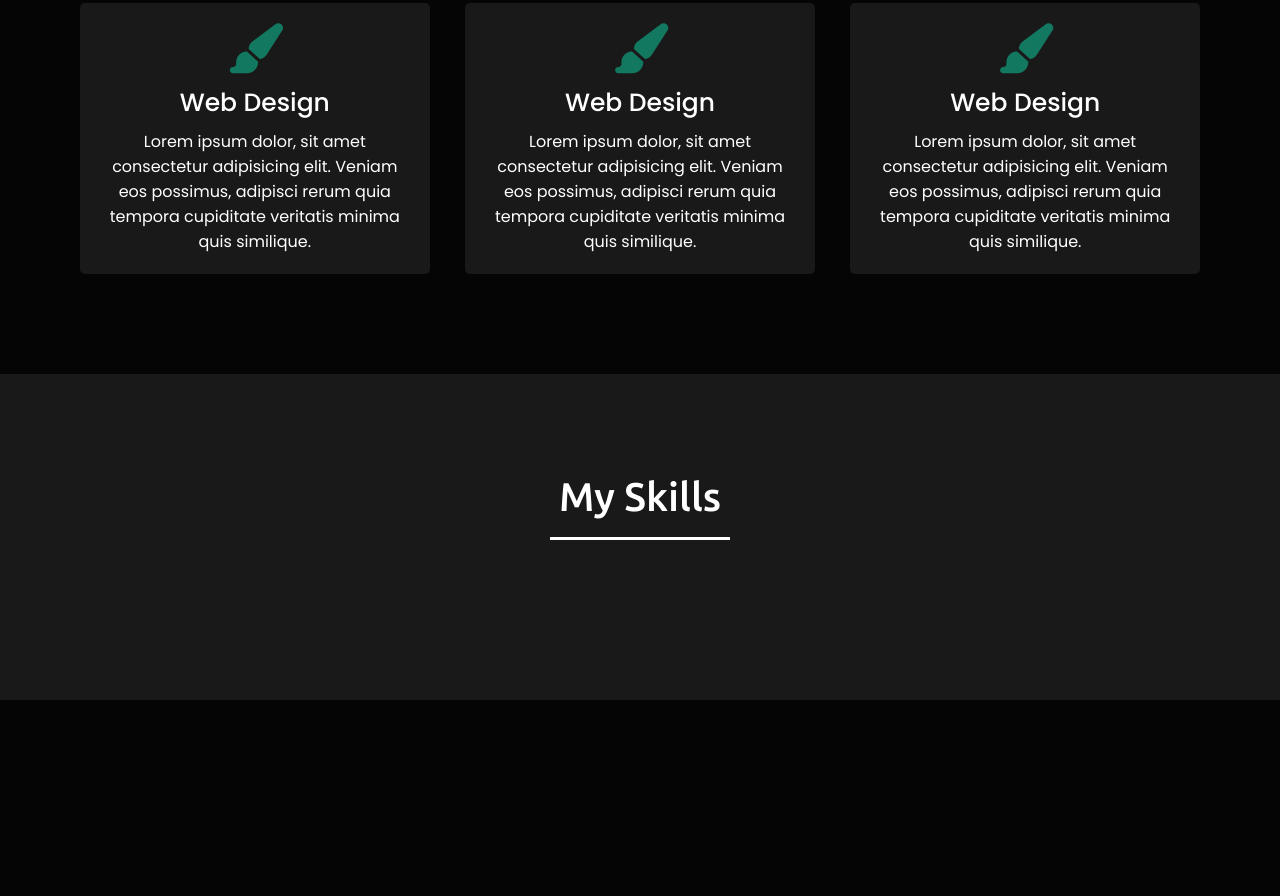
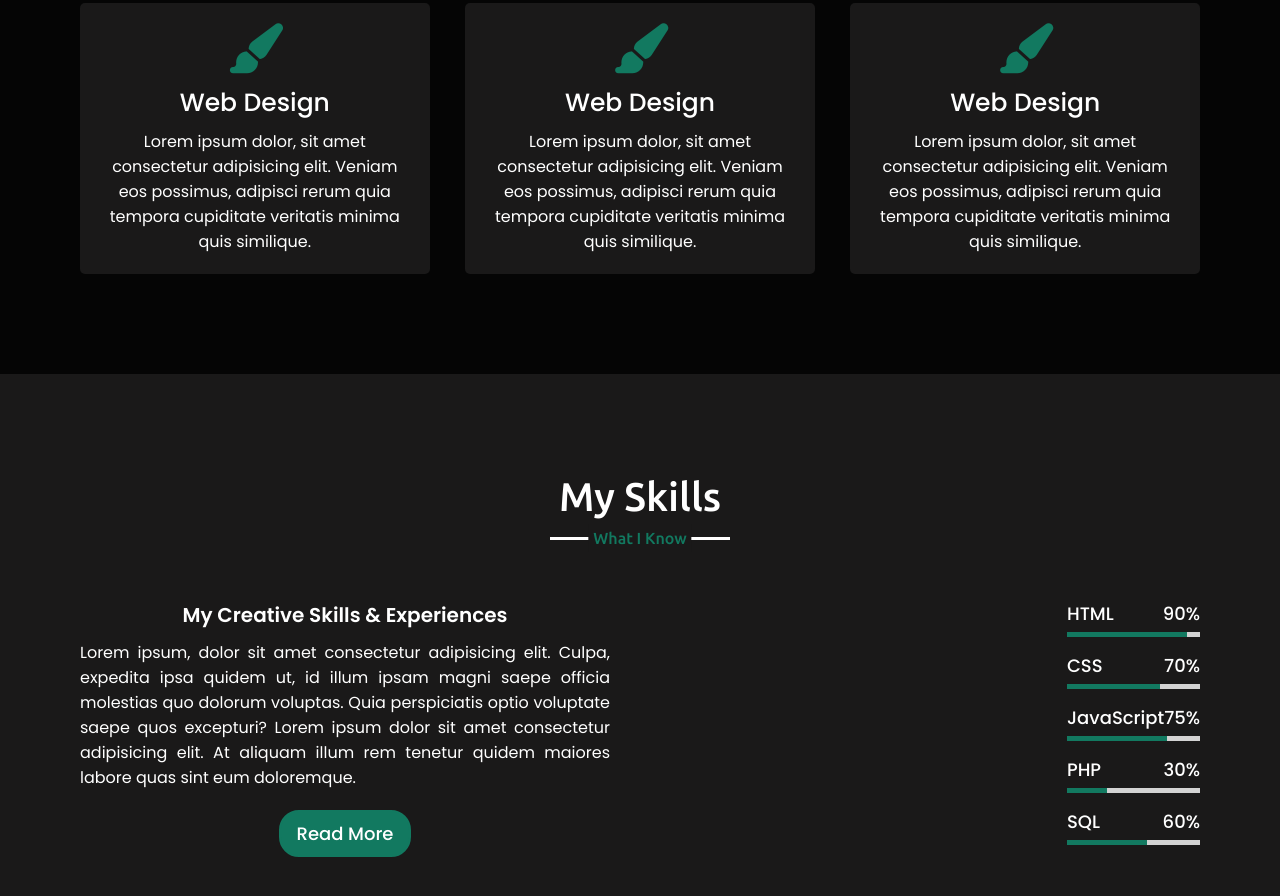
Before and after one commit to tysepa/Frontend-, a plain HTML site: page index.html in a window 1280 px wide. Shown: the part 1796-2692 px from the top of the page. Before the commit the page ends 2496 px from the top, so only its background shows below. Drawn offline with nearby package versions, Linux system fonts and the light colour scheme.

Commit message:
Updated file

```diff
--- a/index.html
+++ b/index.html
@@ -88,7 +88,46 @@
             <h2 class="tittle">My Skills</h2>
             <div class="skills-content">
                 <div class="column left">
-
+                    <div class="text"> My Creative Skills & Experiences</div>
+                    <p>Lorem ipsum, dolor sit amet consectetur adipisicing elit. Culpa, expedita ipsa quidem ut, id illum ipsam magni saepe officia molestias quo dolorum voluptas. Quia perspiciatis optio voluptate saepe quos excepturi? Lorem ipsum dolor sit amet consectetur adipisicing elit. At aliquam illum rem tenetur quidem maiores labore quas sint eum doloremque.</p>
+                    <a href="#"> Read More</a>
+                </div>
+                <div class="column right">
+                    <div class="bars">
+                        <div class="parc">
+                            <p>HTML</p>
+                            <p>90%</p>
+                        </div>
+                        <div class="line html"></div>
+                    </div>
+                    <div class="bars">
+                        <div class="parc">
+                            <p>CSS</p>
+                            <p>70%</p>
+                        </div>
+                        <div class="line css"></div>
+                    </div>
+                    <div class="bars">
+                        <div class="parc">
+                            <p>JavaScript</p>
+                            <p>75%</p>
+                        </div>
+                        <div class="line js"></div>
+                    </div>
+                    <div class="bars">
+                        <div class="parc">
+                            <p>PHP</p>
+                            <p>30%</p>
+                        </div>
+                        <div class="line php"></div>
+                    </div>
+                    <div class="bars">
+                        <div class="parc">
+                            <p>SQL</p>
+                            <p>60%</p>
+                        </div>
+                        <div class="line sql"></div>
+                    </div>
                 </div>
             </div>
 
--- a/style.css
+++ b/style.css
@@ -55,15 +55,12 @@ body {
 }
 .home {
   display: flex;
-  background: url("images/home.jpg") no-repeat;
-  background-size: 100% 100%;
+  background: url("images/rsz_home.jpg") no-repeat;
+  background-size: 80% 100%;
   height: 100vh;
   color: #fff;
   min-height: 500px;
   font-family: "Ubuntu", sans-serif;
-}
-.home img {
-  /* background-size: cover; */
 }
 .home .max-width {
   margin: auto 0 auto 40px;
@@ -276,3 +273,92 @@ section {
   background: #fff;
   transform: translateX(-50%);
 }
+.skills .tittle::after {
+  content: "What I Know";
+  position: absolute;
+  bottom: -12px;
+  left: 50%;
+  font-size: 16px;
+  padding: 5px;
+  color: #127960;
+  background: rgb(26, 25, 25);
+
+  transform: translateX(-50%);
+}
+.skills .skills-content {
+  display: flex;
+  flex-wrap: wrap;
+  text-align: center;
+  justify-content: space-between;
+}
+
+.skills .skills-content .left {
+  width: calc(50% - 30px);
+}
+.skills .skills-content .left .text {
+  font-size: 20px;
+  font-weight: 600;
+  margin-bottom: 10px;
+}
+.skills .skills-content .left p {
+  text-align: justify;
+}
+.skills .skills-content .left a {
+  display: inline-block;
+  color: #fff;
+  background: #127960;
+  font-size: 18px;
+  font-weight: 500;
+  padding: 8px 16px;
+  margin-top: 20px;
+  border-radius: 20px;
+  border: 2px solid #127960;
+  transition: all 1s ease;
+}
+
+.skills .skills-content .left a:hover {
+  background: #fff;
+  color: #127960;
+}
+.skills .skills-content .right .bars {
+  margin-bottom: 15px;
+}
+.skills .skills-content .right .parc {
+  display: flex;
+  margin-bottom: 5px;
+  text-align: center;
+  justify-content: space-between;
+}
+.skills .skills-content .right p {
+  font-weight: 500;
+  font-size: 18px;
+}
+.skills .skills-content .right .line {
+  height: 5px;
+  width: 100%;
+  background: lightgray;
+  position: relative;
+}
+.skills .skills-content .right .line::before {
+  content: "";
+  position: absolute;
+  height: 100%;
+  left: 0;
+  top: 0;
+  background: #127960;
+}
+.skills-content .right .html::before {
+  width: 90%;
+}
+.skills-content .right .css::before {
+  width: 70%;
+}
+.skills-content .right .js::before {
+  width: 75%;
+}
+.skills-content .right .php::before {
+  width: 30%;
+}
+.skills-content .right .sql::before {
+  width: 60%;
+}
```
Also changed, not shown: images/IMG-20210903-WA0003.jpeg (added), images/rsz_home.jpg (added).
